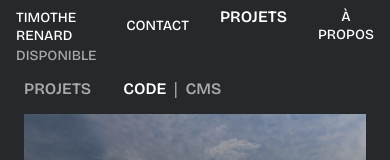
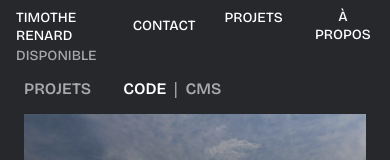
Before and after one commit to FarCodeFR/PortFolio-2026, a Next.js app: page / in a window 390 px wide. Shown: the top 160 px of the page. Built offline with nearby package versions, Linux system fonts and the light colour scheme.

Commit message:
Fix scss mobile

```diff
--- a/src/app/components/layout/Header.module.scss
+++ b/src/app/components/layout/Header.module.scss
@@ -95,6 +95,9 @@
 
   .links {
     gap: 15px;
+    & li > a {
+      @include bodyM;
+    }
     & li > button {
       padding: 0;
       height: 100%;
```
